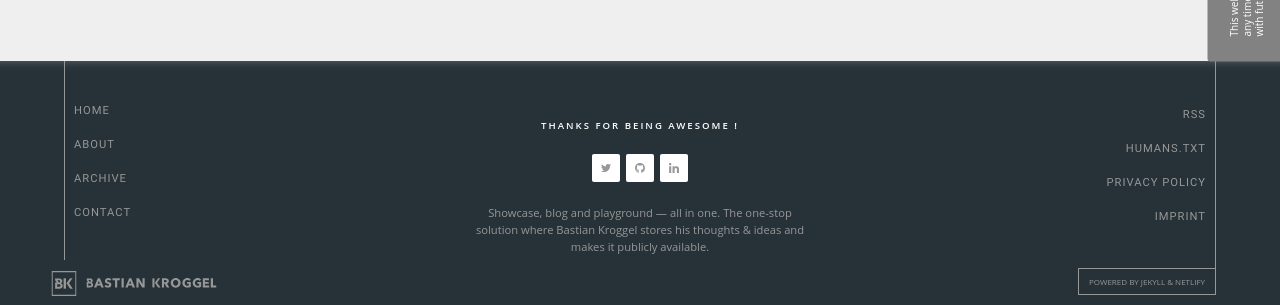
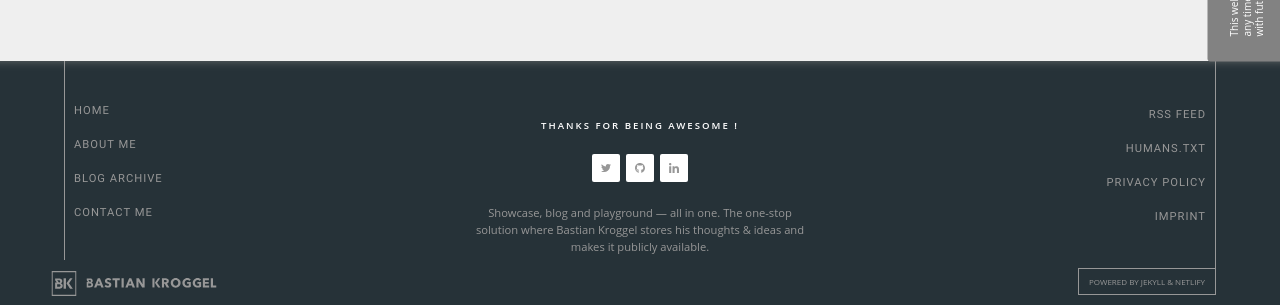
Before and after one commit to bkroggel/luzid, a Jekyll site: the page built from imprint.md, in a window 1280 px wide and 900 px high, scrolled down 1578 px. Shown: the part 540-845 px from the top of the window. Built offline with Jekyll 4.4.1, drawn with Linux system fonts in a browser that asks for light colours; nearby versions of some CDN libraries; some web fonts are replaced.

Commit message:
minor fix on site description, improvement of nav titles

```diff
--- a/_config.yml
+++ b/_config.yml
@@ -5,7 +5,7 @@ author: Bastian Kroggel
 email: contact@bastiankroggel.com
 cr_date: 2015 - 2018
 description: > # this means to ignore newlines until "baseurl:"
-  Bastian Kroggel \| Recently graduated with a Corporate Management & Economics degree at Zeppelin University on the shores of Lake Constance. Besides that a tech enthusiast interested in all things concerning great design, millennial and born digital native. Proud member of the CodeCats, an initiative attempting to excite pupils and students to enter the world of code.
+  Bastian Kroggel | Recently graduated with a Corporate Management & Economics degree at Zeppelin University on the shores of Lake Constance. Besides that a tech enthusiast interested in all things concerning great design, millennial and born digital native. Proud member of the CodeCats, an initiative attempting to excite pupils and students to enter the world of code.
 baseurl: "" # the subpath of your site, e.g. /blog
 url: "localhost:4000" # the base hostname & protocol for your site, e.g. http://example.com
 twitter: derkroggel
--- a/_data/nav.yml
+++ b/_data/nav.yml
@@ -30,11 +30,11 @@ footer:
   1_navs:
     - name: Home
       link: /
-    - name: About
+    - name: About Me
       link: /about
-    - name: Archive
+    - name: Blog Archive
       link: /blog/archive/
-    - name: Contact
+    - name: Contact Me
       link: /about#contact
   2_navs:
     - name: Twitter
@@ -46,7 +46,7 @@ footer:
     - name: LinkedIn
       link: https://linkedin.com/in/bastian-kroggel-125712121
   3_navs:
-    - name: RSS
+    - name: RSS Feed
       link: /feed.xml
     - name: Humans.txt
       link: /humans.txt
```
